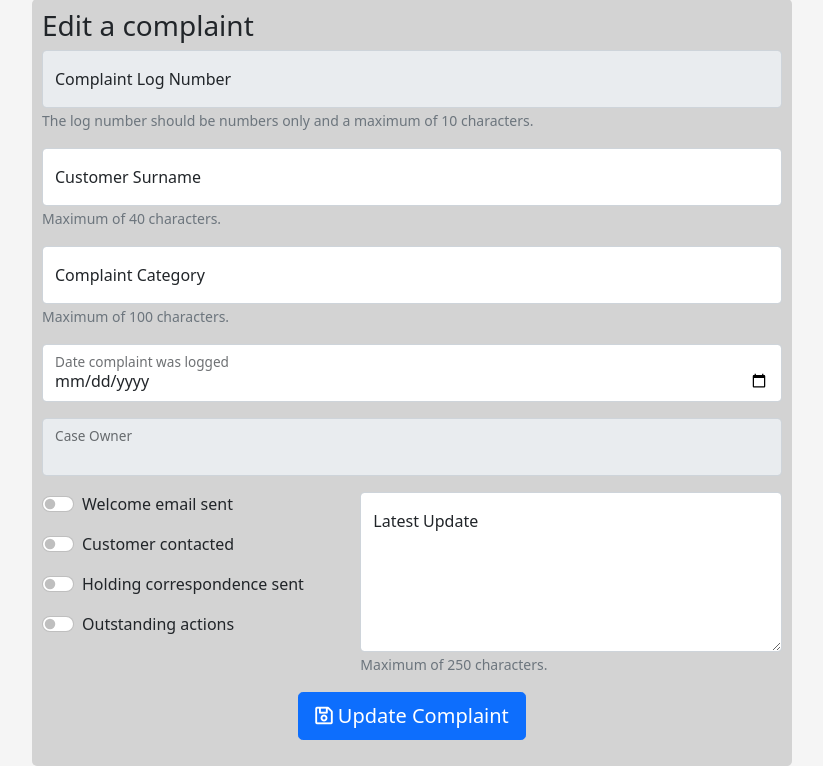
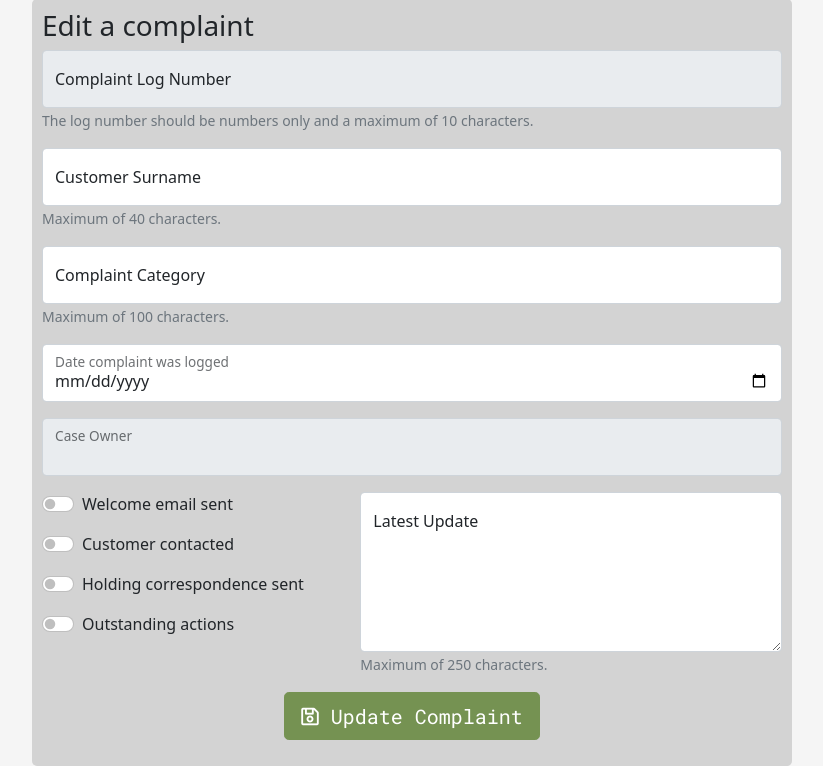
Before and after one commit to JoelMichaelRutter/Alli_Cator-MS4, a Django app: template templates/edit_complaint.html in a window 1280 px wide. Shown: the part 97-863 px from the top of the page, without its empty margins (228-1051 px from the left). Run offline with Django 3.2, Linux system fonts and the light colour scheme; the template is opened without the code that fills it, so the values that code supplies are empty.

Commit message:
add customer css to edit_complaint form submit button

```diff
--- a/templates/edit_complaint.html
+++ b/templates/edit_complaint.html
@@ -132,7 +132,7 @@
                     </div>
                 </div>
                 <div class="form-floating mb-3 d-flex justify-content-center">
-                    <button type="submit" class="btn btn-primary btn-lg"><i class="far fa-save"></i> Update
+                    <button type="submit" class="btn btn-primary btn-lg submit-btn-custom roboto-font"><i class="far fa-save"></i> Update
                         Complaint</button>
                 </div>
             </form>
```
Also changed, not shown: templates/add_complaint.html (+7 -4 lines).
